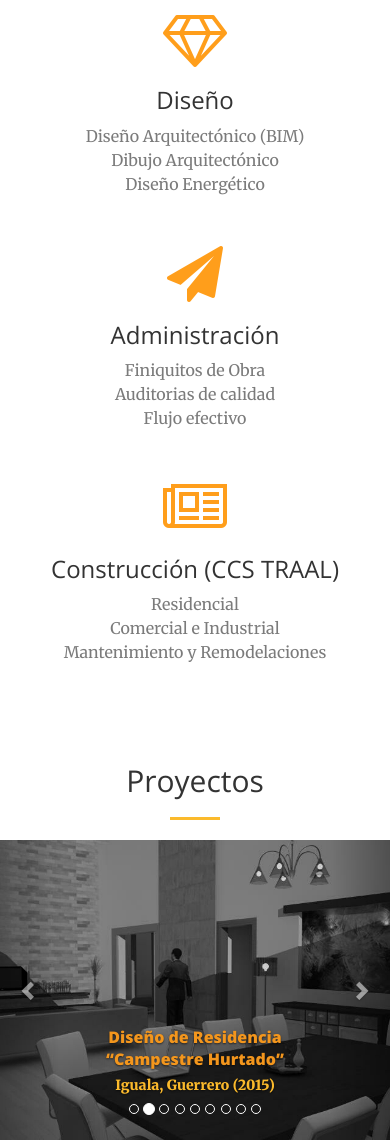
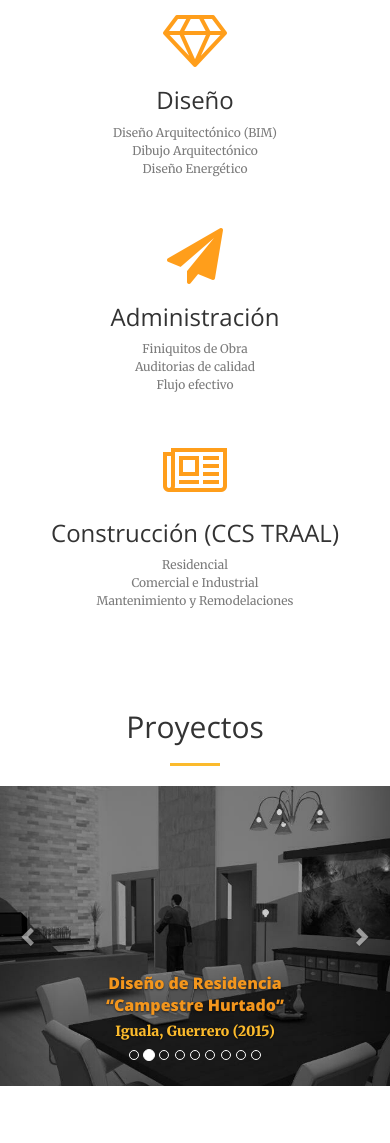
Before and after one commit to chhcd/Darap, a plain HTML site: page index.html in a window 390 px wide. Shown: the part 1460-2603 px from the top of the page. Drawn offline with nearby package versions, Linux system fonts and the light colour scheme.

Commit message:
Footer font size

```diff
--- a/css/styles.css
+++ b/css/styles.css
@@ -131,6 +131,12 @@
   color: #7b7b7b;
 }
 
+@media (max-width: 768px) {
+  .text-muted {
+    font-size: 12px;
+  }
+}
+
 @media (min-width: 992px) {
   .featurette-heading {
     margin-top: 120px;
@@ -138,6 +144,7 @@
 }
 
 @media (min-width: 768px) {
+
   .navbar-brand,
   .navbar-nav li a {
       line-height: 100px;
```
